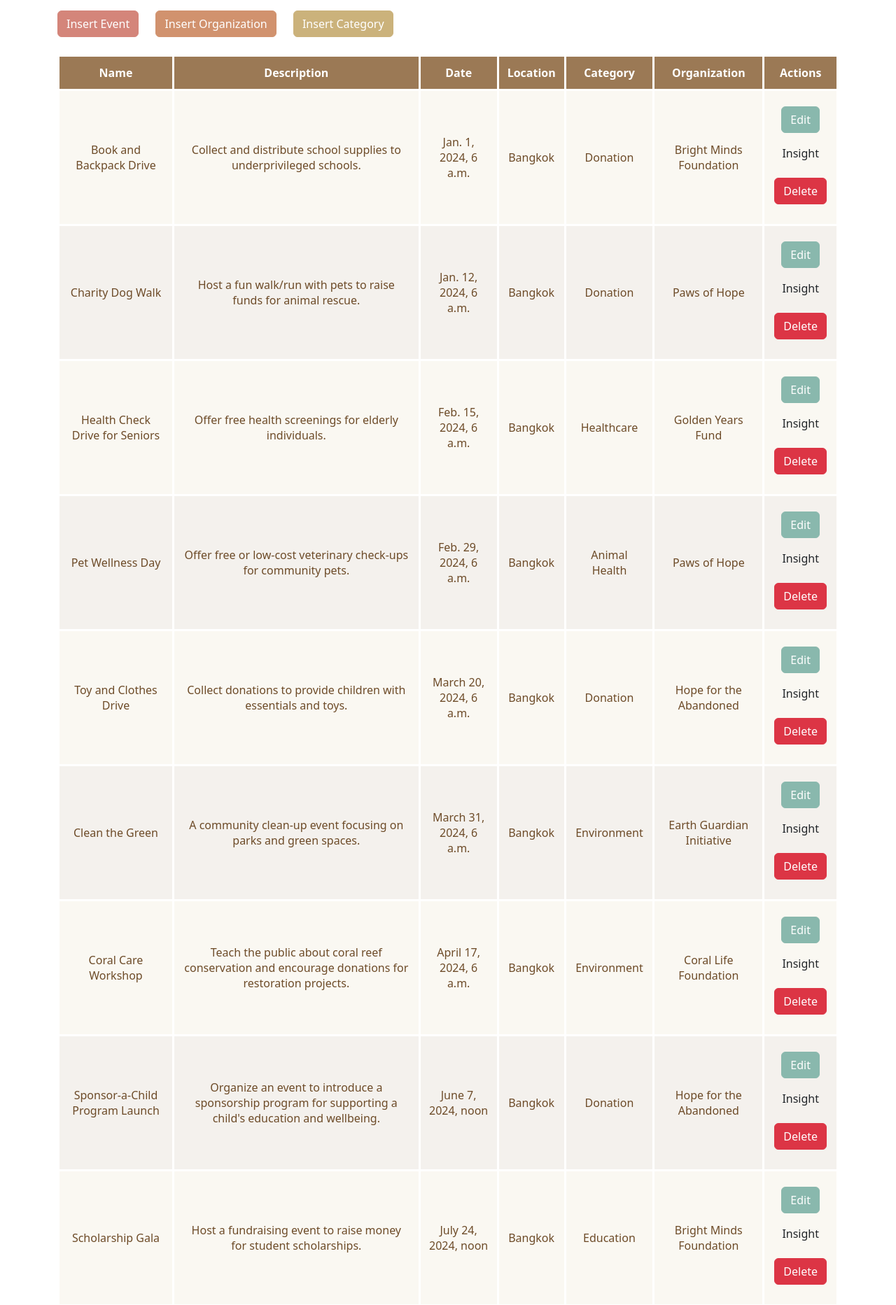
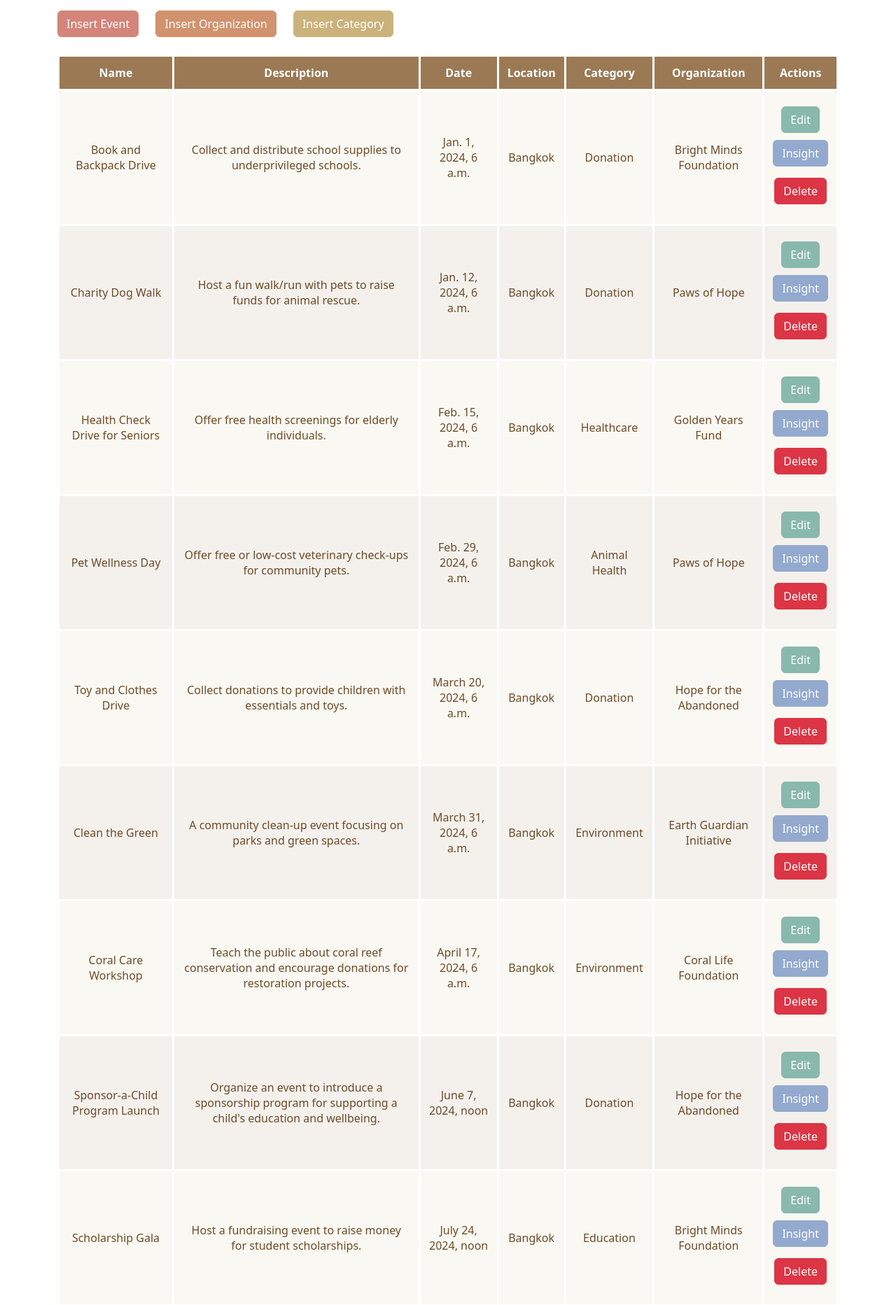
Before and after one commit to beau-beaubo/databaseproject, a Django app: page /nonprofit/event/ in a window 1280 px wide. Shown: the part 194-2059 px from the top of the page at 70% size. Run offline with Django 5.2, Linux system fonts and the light colour scheme; data comes from the database, SQL or seed files in the repository.

Commit message:
Add style for insight button

```diff
--- a/nonprofit/static/nonprofit/style.css
+++ b/nonprofit/static/nonprofit/style.css
@@ -78,7 +78,7 @@
 }
 
 
-/*--Edit Button--*/
+/*--Button--*/
 .btn-edit {
     background-color: #89B8AD !important;
     border-color: #89B8AD !important;
@@ -88,6 +88,18 @@
 .btn-edit:hover {
     background-color: #519280 !important;
     border-color: #519280 !important;
+    color: white !important;
+}
+
+.btn-insight {
+    background-color: #93AACE !important;
+    border-color: #93AACE !important;
+    color: white !important;
+}
+
+.btn-insight:hover {
+    background-color: #7B99C6 !important;
+    border-color: #7B99C6 !important;
     color: white !important;
 }
 
```
